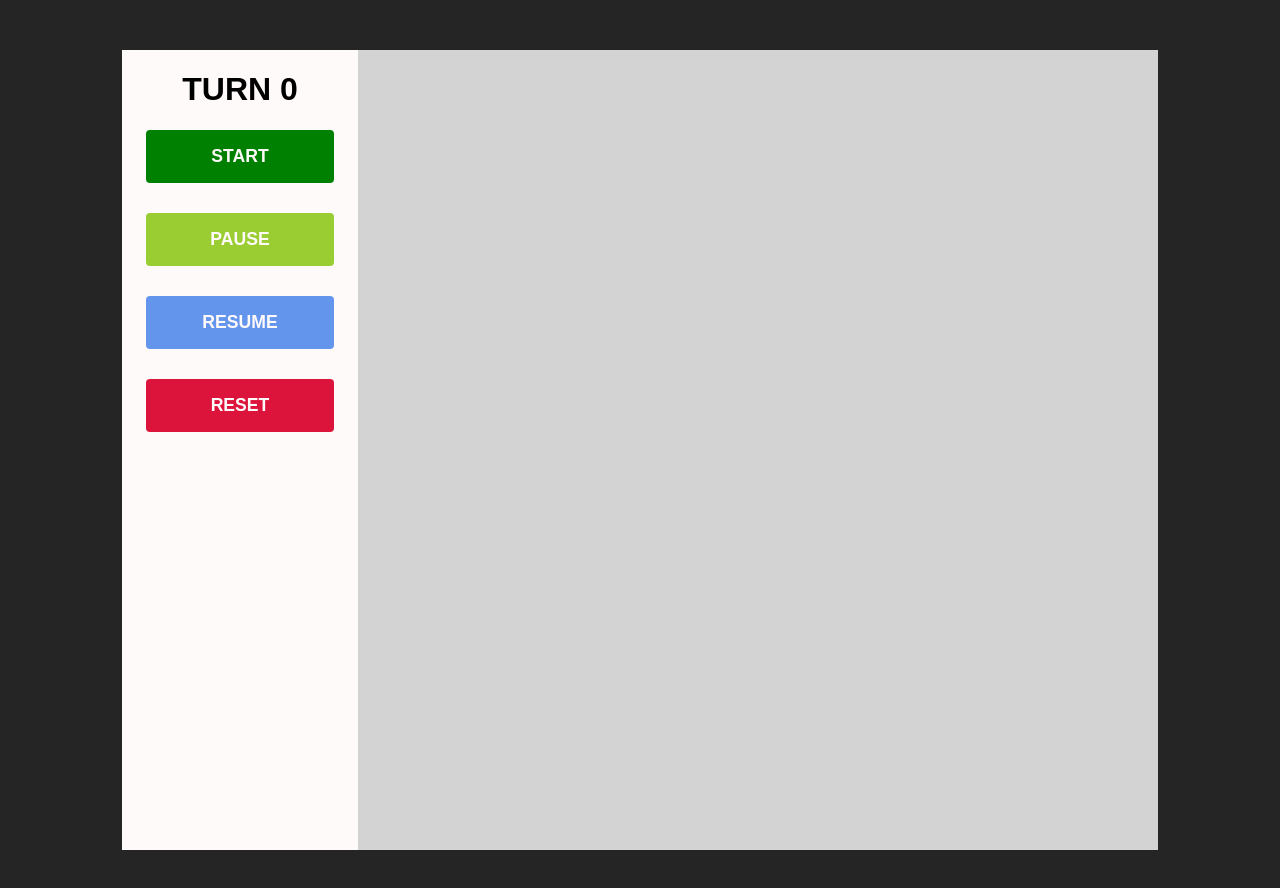
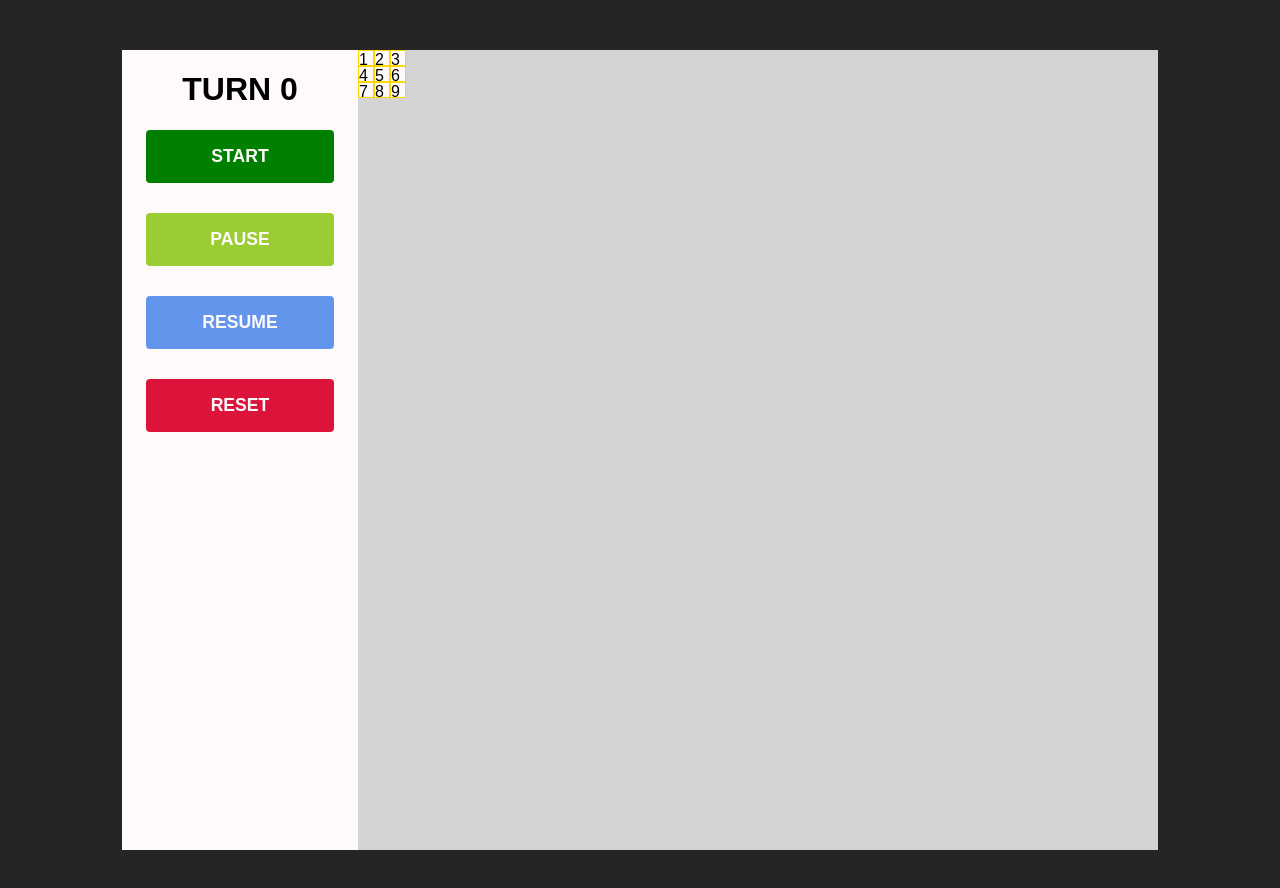
Before and after one commit to JimothyScript/the-best-game-in-the-world, a React (Create React App) app: page / in a window 1280 px wide. Shown: the top 888 px of the page. Built offline with nearby package versions, Linux system fonts and the light colour scheme.

Commit message:
Add layout for the grid with test divs

```diff
--- a/src/components/App.js
+++ b/src/components/App.js
@@ -9,7 +9,7 @@ class App extends Component {
   constructor(props) {
     super(props);
     this.state = {
-      initialArray: this.initializeGame()
+      grid: this.initializeGame()
     }
   }
   generateNum() {
@@ -66,14 +66,13 @@ class App extends Component {
     }
   }
   render() {
-    console.log(this.state.initialArray);
     return (
       <div className="App">
         <div className="menu-container">
-          <Menu menuHandler={(e) => this.menuHandler(e)}/>
+          <Menu menuHandler={(e) => this.menuHandler(e)} />
         </div>
         <div className="board-container">
-          <Board />
+          <Board grid={this.state.grid} />
         </div>
       </div>
     );
--- a/src/components/Board.css
+++ b/src/components/Board.css
@@ -0,0 +1,15 @@
+.board-box {
+
+}
+
+.cell-row {
+  display: flex;
+  flex-direction: row;
+}
+
+.cell-column {
+  width: 16px;
+  height: 16px;
+  background-color: snow;
+  border: 1px solid gold;
+}
--- a/src/components/Board.js
+++ b/src/components/Board.js
@@ -3,8 +3,24 @@ import './Board.css';
 
 class Board extends Component {
   render() {
+    console.log(this.props.grid);
     return (
-      <div>
+      <div className="board-box">
+        <div className="cell-row">
+          <div className="cell-column">1</div>
+          <div className="cell-column">2</div>
+          <div className="cell-column">3</div>
+        </div>
+        <div className="cell-row">
+          <div className="cell-column">4</div>
+          <div className="cell-column">5</div>
+          <div className="cell-column">6</div>
+        </div>
+        <div className="cell-row">
+          <div className="cell-column">7</div>
+          <div className="cell-column">8</div>
+          <div className="cell-column">9</div>
+        </div>
       </div>
     );
   }
```
